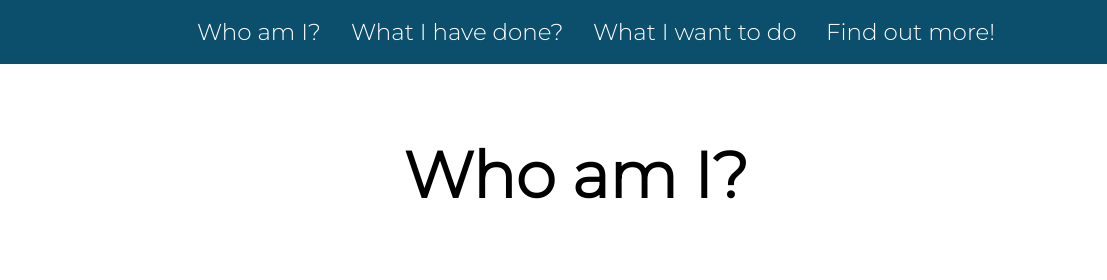
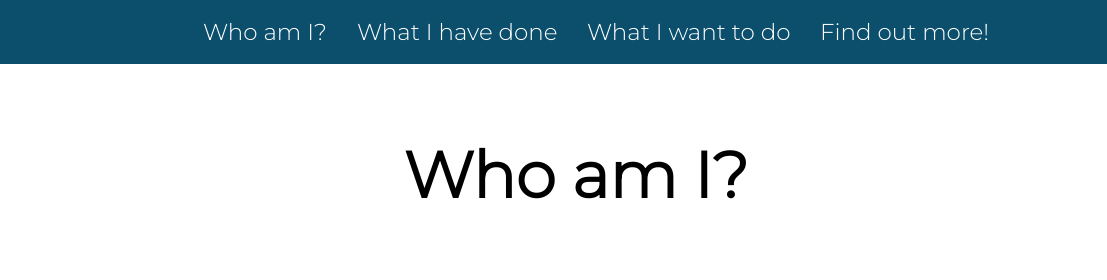
Before and after one commit to SamRapley97/portfolio-site, a website built with webpack: page src/index.html in a window 1280 px wide. Shown: the top 280 px of the page, 64-1171 px from the left. Built offline with nearby package versions, Linux system fonts and the light colour scheme; some packages are replaced by stand-ins of ours.

Commit message:
change menu text

```diff
--- a/src/index.html
+++ b/src/index.html
@@ -26,7 +26,7 @@
                         </div>
                         <ul id="menu_options" class="mobile_menu">
                             <li><a name="section_1" class="menu_links" href="#">Who am I?</a></li>
-                            <li><a name="section_2" class="menu_links" href="#">What I have done?</a></li>
+                            <li><a name="section_2" class="menu_links" href="#">What I have done</a></li>
                             <li><a name="section_3" class="menu_links" href="#">What I want to do</a></li>
                             <li><a name="section_4" class="menu_links" href="#">Find out more!</a></li>
                         </ul>
--- a/src/main.js
+++ b/src/main.js
@@ -58,7 +58,6 @@ window.onload=function(){
         const checkBox = x => x.classList.add('checkbox')
         Array.from(introPoints).forEach(delayLoop(checkBox, 700))
         setTimeout(() => {this.disabled=false}, 4500)
-        console.log('working')
       }
       else {
         const removeCheckBox = x => x.classList.remove('checkbox')
```
Also changed, not shown: tests/test_portfolio.spec.ts (+18 -0 lines), 1 other file.
